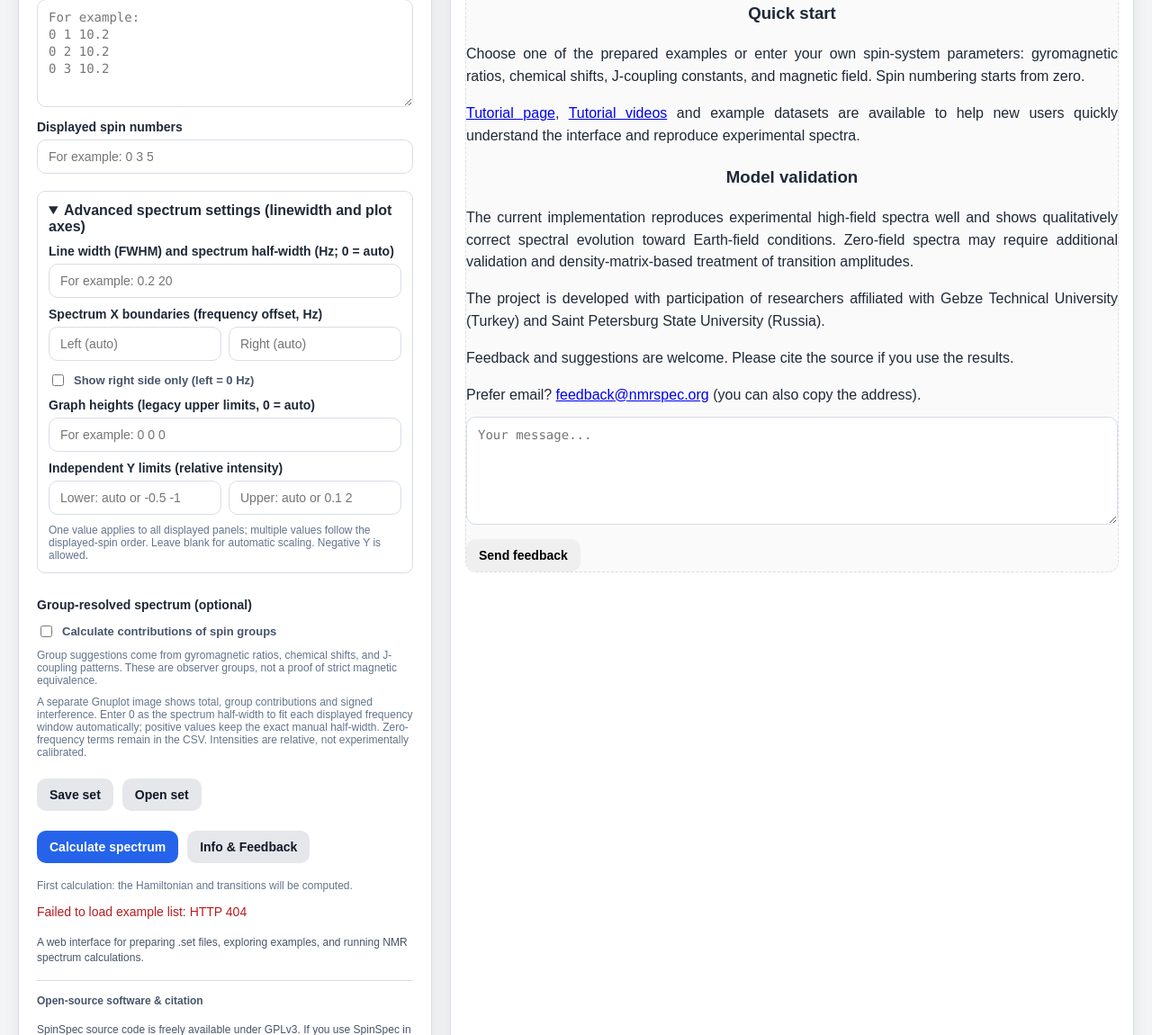
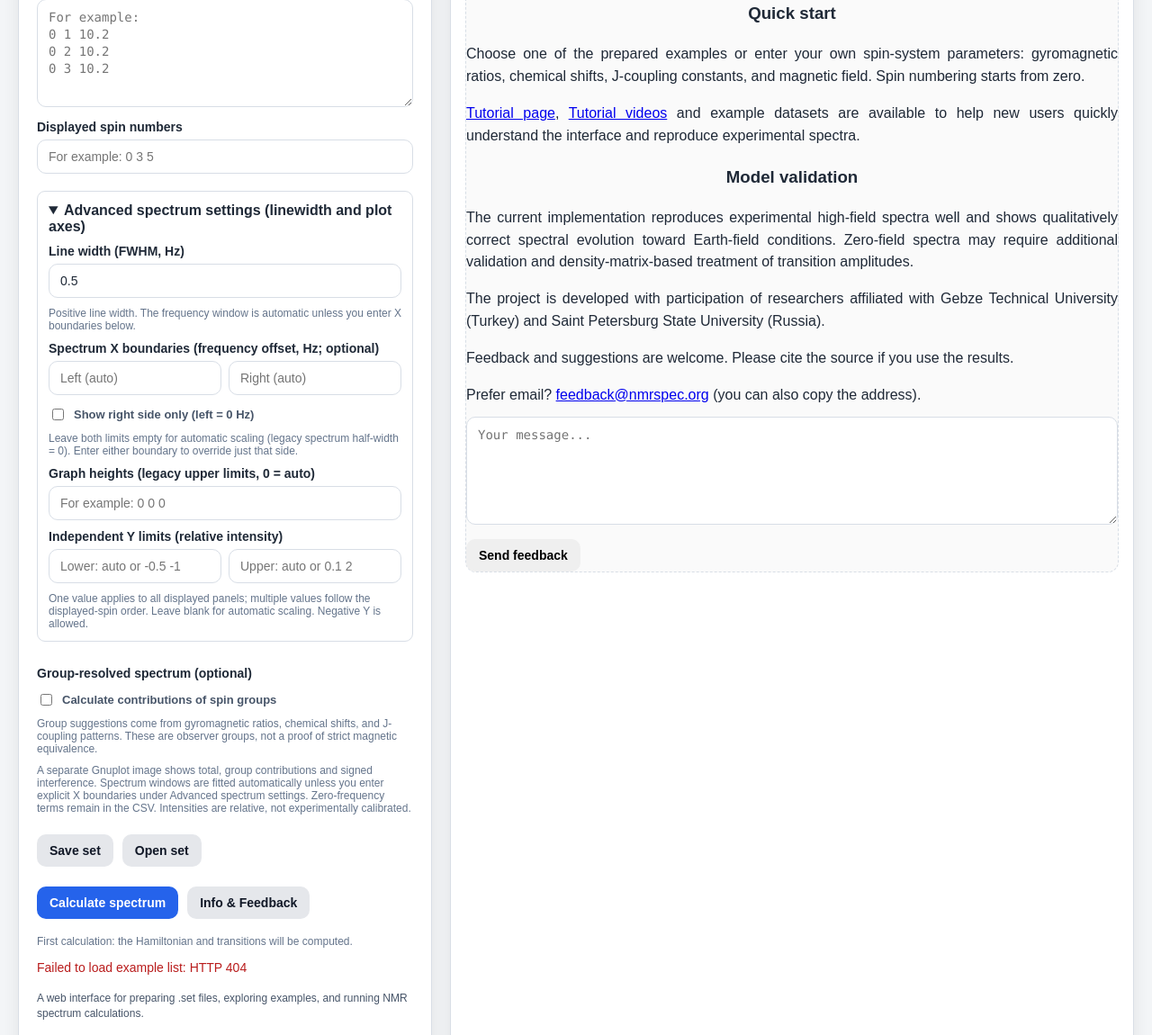
Before and after one commit to scleroze/SpinSpec, a Python web app: template templates/index.html in a window 1280 px wide, after a click on "Advanced spectrum settings (linewidth and plot axes)". Shown: the part 661-1811 px from the top of the page at 90% size. Run offline with Jinja, Linux system fonts and the light colour scheme; the template is opened without the code that fills it, so the values that code supplies are empty.

Commit message:
ux: separate positive FWHM input and use automatic X windows by default

```diff
--- a/templates/index.html
+++ b/templates/index.html
@@ -530,11 +530,14 @@
         <details class="advanced-spectrum-settings" id="advancedSpectrumSettings">
           <summary>Advanced spectrum settings (linewidth and plot axes)</summary>
           <div class="field">
-            <label for="linewidths">Line width (FWHM) and spectrum half-width (Hz; 0 = auto)</label>
-            <input id="linewidths" name="linewidths" type="text" placeholder="For example: 0.2 20" />
+            <label for="lineWidth">Line width (FWHM, Hz)</label>
+            <input id="lineWidth" name="lineWidth" type="number" min="0" step="any"
+                   value="0.5" placeholder="For example: 0.5" />
+            <div class="hint">Positive line width. The frequency window is
+              automatic unless you enter X boundaries below.</div>
           </div>
           <div class="field">
-            <label>Spectrum X boundaries (frequency offset, Hz)</label>
+            <label>Spectrum X boundaries (frequency offset, Hz; optional)</label>
             <div style="display:flex;gap:8px">
               <input id="xLeft" name="xLeft" type="number" step="any"
                      placeholder="Left (auto)" aria-label="Left frequency boundary" />
@@ -545,6 +548,9 @@
               <input id="rightSideOnly" type="checkbox" />
               Show right side only (left = 0 Hz)
             </label>
+            <div class="hint">Leave both limits empty for automatic scaling
+              (legacy spectrum half-width = 0). Enter either boundary
+              to override just that side.</div>
           </div>
           <div class="field">
             <label for="heights">Graph heights (legacy upper limits, 0 = auto)</label>
@@ -591,10 +597,10 @@
           </div>
           <div class="hint">
             A separate Gnuplot image shows total, group contributions and signed
-            interference. Enter 0 as the spectrum half-width to fit each
-            displayed frequency window automatically; positive values keep
-            the exact manual half-width. Zero-frequency terms remain in the
-            CSV. Intensities are relative, not experimentally calibrated.
+            interference. Spectrum windows are fitted automatically unless
+            you enter explicit X boundaries under Advanced spectrum settings.
+            Zero-frequency terms remain in the CSV. Intensities are relative,
+            not experimentally calibrated.
           </div>
         </div>
 
@@ -781,8 +787,7 @@
 
       interactiveButton.style.display = "inline-block";
       interactiveButton.onclick = () => {
-        const linewidths = document.getElementById("linewidths").value.trim();
-        const lineWidth = linewidths.split(/\s+/)[0] || "0.05";
+        const lineWidth = document.getElementById("lineWidth").value.trim() || "0.5";
 
         window.open(
           `/dev-spectrum?job=${result.job_id}&linewidth=${encodeURIComponent(lineWidth)}`,
@@ -847,6 +852,15 @@
       el.style.color = isError ? "red" : "black";
     }
 
+    function getLinewidthsForEngine() {
+      const fwhm = document.getElementById('lineWidth').value.trim();
+      if (!fwhm || !Number.isFinite(Number(fwhm)) || Number(fwhm) <= 0)
+        throw new Error('Line width (FWHM) must be a positive number in Hz.');
+      // The legacy engine still expects two values. A zero half-width
+      // selects automatic scaling; independent X limits now control zoom.
+      return `${fwhm} 0`;
+    }
+
     function getFormData() {
       return {
         title: document.getElementById('title').value.trim(),
@@ -856,7 +870,7 @@
         jcouplings: document.getElementById('jcouplings').value.replace(/\r/g, '').trim(),
         graph: document.getElementById('graph').value.trim(),
         heights: document.getElementById('heights').value.trim(),
-        linewidths: document.getElementById('linewidths').value.trim(),
+        linewidths: getLinewidthsForEngine(),
         x_left: document.getElementById('xLeft').value.trim(),
         x_right: document.getElementById('xRight').value.trim(),
         y_min: document.getElementById('yMin').value.trim(),
@@ -902,6 +916,39 @@
       return String(field_mT);
     }
 
+    // Convert the legacy `FWHM half-width` record to the new form.
+    // A fixed old half-width becomes explicit left/right limits so opening
+    // an old .set does not change the selected spectral window.
+    function decodeSetDisplayWidth(widthLine, xRangeLine = '') {
+      const tokens = widthLine.trim().split(/\s+/);
+      if (tokens.length < 1 || tokens.length > 2 ||
+          !Number.isFinite(Number(tokens[0])) || Number(tokens[0]) <= 0)
+        throw new Error('Invalid .set line width (FWHM).');
+      const half = tokens.length === 2 ? Number(tokens[1]) : 0;
+      if (!Number.isFinite(half) || half < 0)
+        throw new Error('Invalid .set spectrum half-width.');
+      const xMatch = xRangeLine
+        ? /^XRange\s+(\S+)\s+(\S+)$/.exec(xRangeLine.trim())
+        : null;
+      if (xRangeLine && !xMatch)
+        throw new Error('Invalid .set XRange record.');
+      const parseBoundary = (token, fallback) => {
+        if (!token || token.toLowerCase() === 'auto') return fallback;
+        if (!Number.isFinite(Number(token)))
+          throw new Error('Invalid .set X boundary.');
+        return token;
+      };
+      const left = parseBoundary(
+        xMatch ? xMatch[1] : '', half > 0 ? String(-half) : ''
+      );
+      const right = parseBoundary(
+        xMatch ? xMatch[2] : '', half > 0 ? String(half) : ''
+      );
+      if (left && right && Number(left) >= Number(right))
+        throw new Error('Invalid .set XRange: left must be less than right.');
+      return { fwhm: tokens[0], left, right };
+    }
+
     function fillFormFromSet(content) {
       const lines = content.replace(/\r/g, '').split('\n');
 
@@ -930,13 +977,13 @@
       if (i < lines.length) {
         document.getElementById('graph').value = (lines[i] || '').replace(/^Graph\s+/, '');
         document.getElementById('heights').value = lines[i + 1] ?? '';
-        document.getElementById('linewidths').value = lines[i + 2] ?? '';
-        const tail = (lines[i + 3] || '').trim();
-        const match = /^XRange\s+(\S+)\s+(\S+)$/.exec(tail);
-        document.getElementById('xLeft').value =
-          match && match[1] !== 'auto' ? match[1] : '';
-        document.getElementById('xRight').value =
-          match && match[2] !== 'auto' ? match[2] : '';
+        const xLine = lines.slice(i + 3)
+          .map(line => line.trim())
+          .find(line => /^XRange\s+/.test(line)) || '';
+        const display = decodeSetDisplayWidth(lines[i + 2] || '', xLine);
+        document.getElementById('lineWidth').value = display.fwhm;
+        document.getElementById('xLeft').value = display.left;
+        document.getElementById('xRight').value = display.right;
         document.getElementById('rightSideOnly').checked =
           document.getElementById('xLeft').value === '0';
         const yLine = lines.slice(i + 3).find(x => /^YRange\s+/.test(x.trim())) || '';
```
